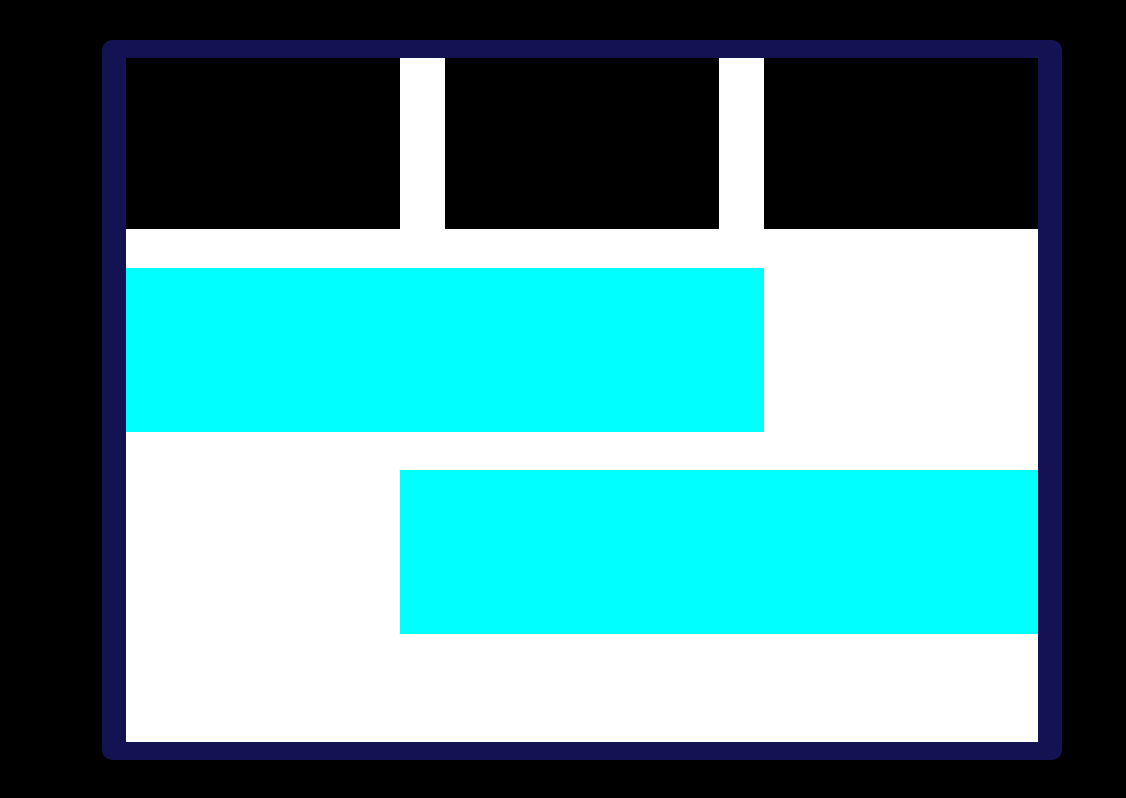
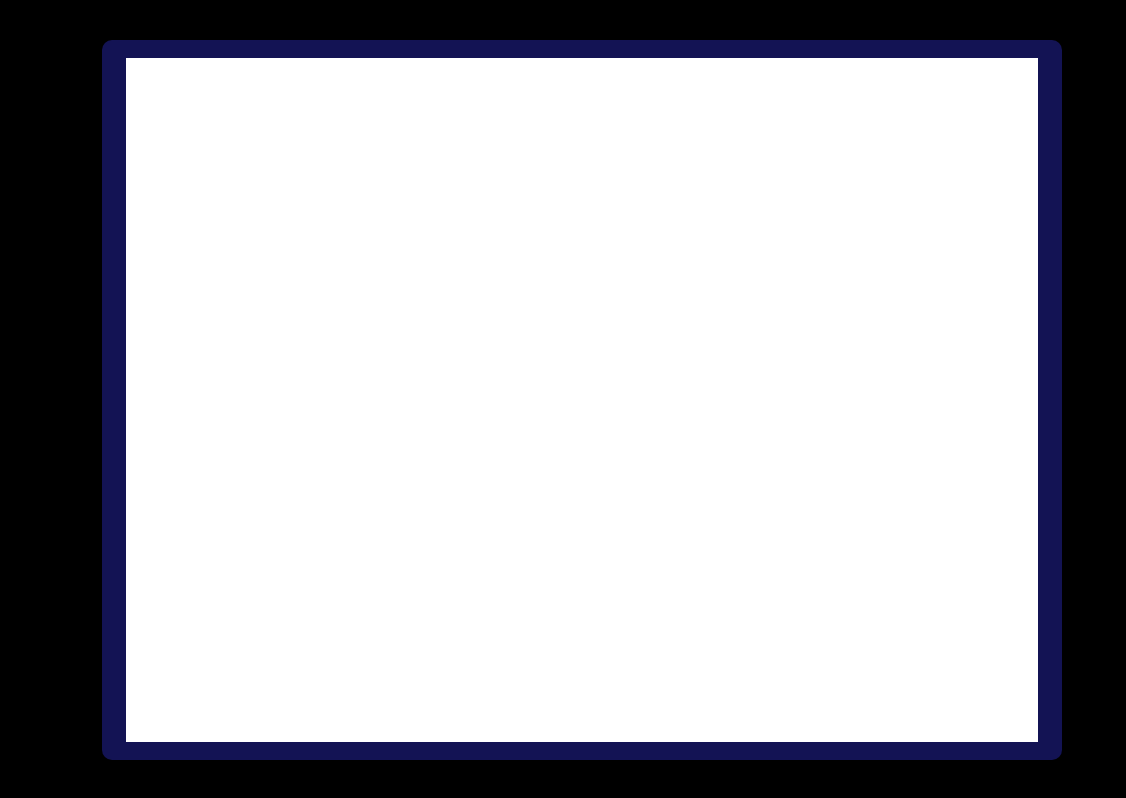
Before and after one commit to Taek-Hyoun/material-ui, a plain HTML site: page index.html in a window 1280 px wide. Shown: the full height of the page, 154-1280 px from the left. Drawn offline with Linux system fonts and the light colour scheme.

Commit message:
flex-container, flex-item 코드 주석처리

```diff
--- a/index.html
+++ b/index.html
@@ -6,7 +6,6 @@
     <meta name="viewport" content="width=device-width, initial-scale=1.0">
     <link href="https://fonts.googleapis.com/css2?family=Poppins:ital@1&display=swap" rel="stylesheet">
     <link rel="stylesheet" href="style.css">
-    <link rel="stylesheet" href="index.js">
     <title>site</title>
 </head>
 <body>
@@ -57,20 +56,21 @@
     </div>
     <div class="background-container">
         <div class="background-inner-container">
-            <div class="flex-container small">
+            <!-- <div class="flex-container small">
                 <div class="flex-item small"></div>
                 <div class="flex-item small"></div>
                 <div class="flex-item small"></div>
             </div>
             <br>
-            <div class="flex-container middle">
+            <div class="flex-container left-middle">
                 <div class="flex-item middle"></div>
             </div>
             <br>
-            <div class="flex-container bottom">
+            <div class="flex-container right-middle">
                 <div class="flex-item middle"></div>
-            </div>
+            </div> -->
         </div>
     </div>
+    <script src="index.js"></script>
 </body>
 </html>
```
